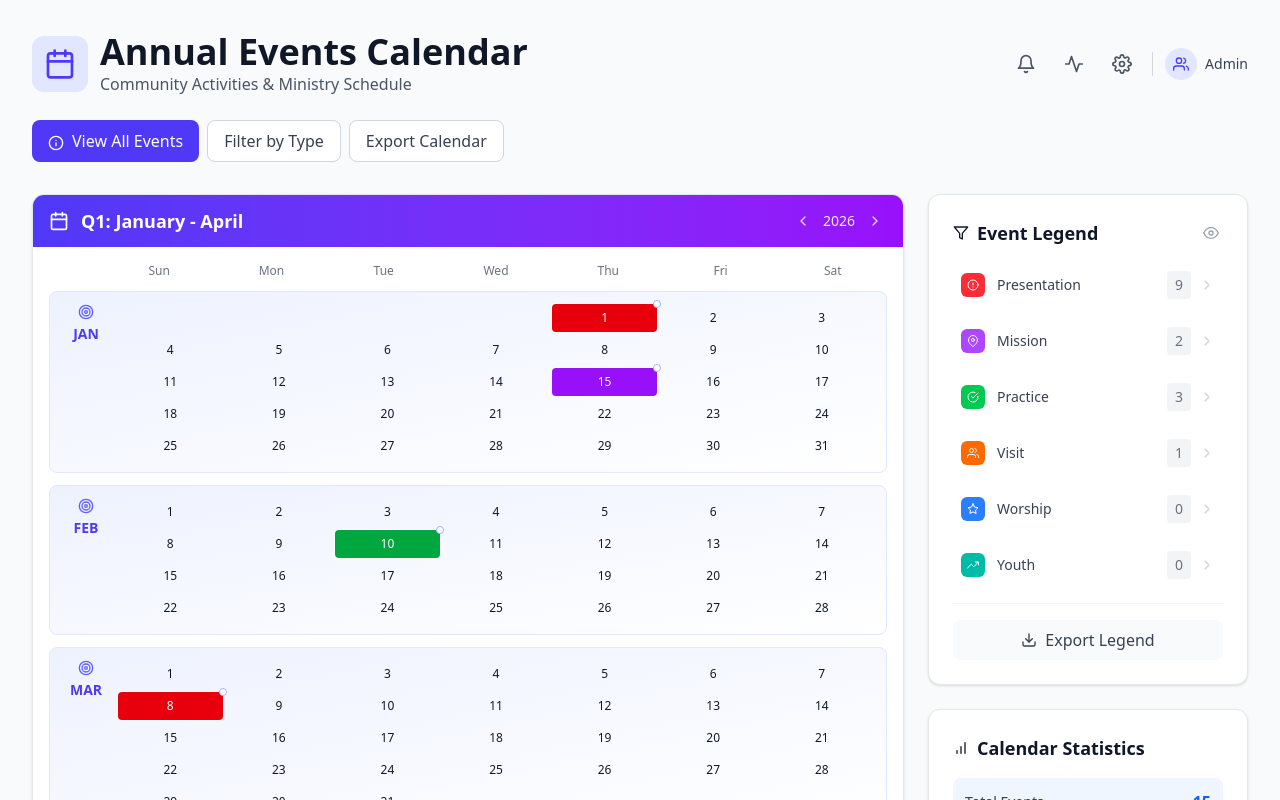
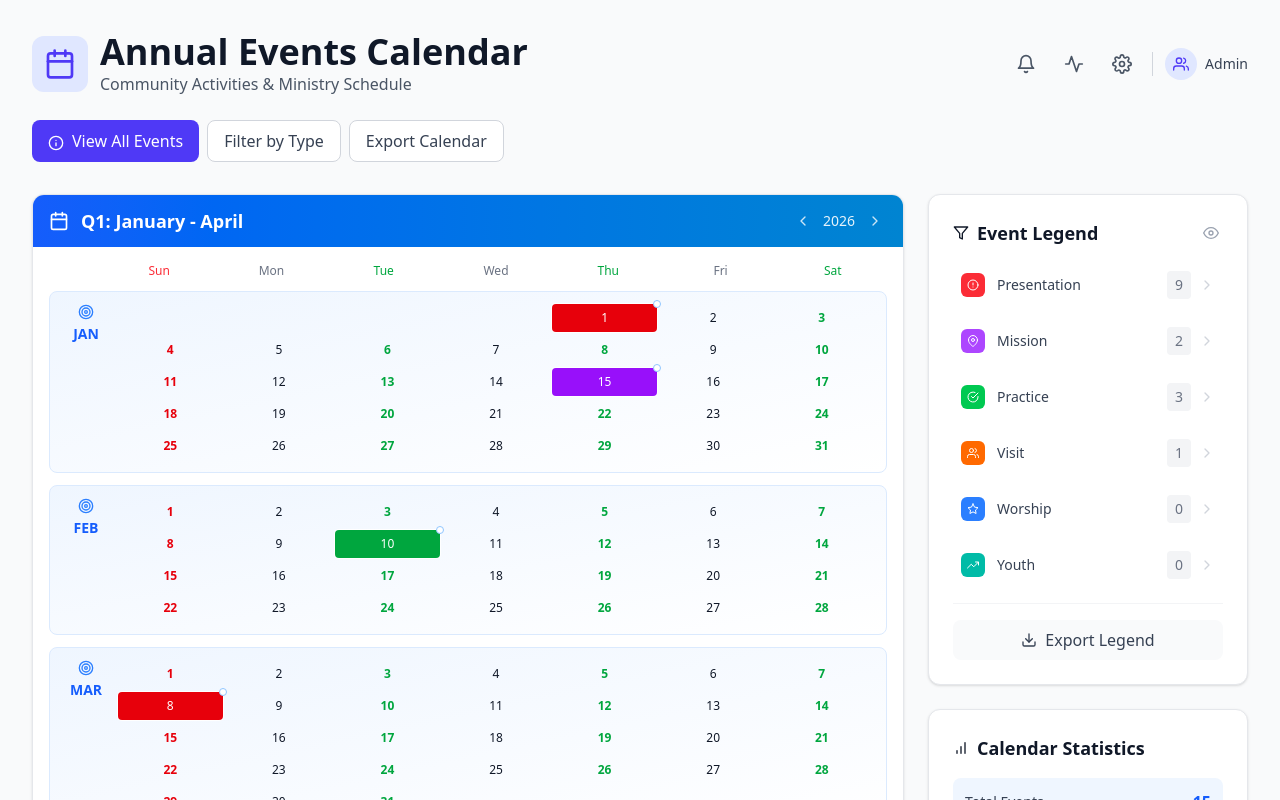
Before and after one commit to jeffkaberagithara-guru/pcea-calendar, a React (Vite) app: page / in a window 1280 px wide. Shown: the top 800 px of the page. Built offline with nearby package versions, Linux system fonts and the light colour scheme.

Commit message:
Updated Quarter one component.

```diff
--- a/src/components/QuarterOne.jsx
+++ b/src/components/QuarterOne.jsx
@@ -15,13 +15,13 @@ function QuarterOne({ events, onEventSelect, selectedEvent }) {
     ];
 
     const theme = {
-        headerGradient: "bg-gradient-to-r from-indigo-600 to-purple-600",
-        monthBgGradient: "bg-gradient-to-br from-indigo-50 to-white",
-        monthBorder: "border-indigo-100",
-        monthIconColor: "text-indigo-500",
-        monthTextColor: "text-indigo-600",
-        hoverBg: "hover:bg-indigo-50",
-        monthEventDotBorder: "border-indigo-300"
+        headerGradient: "bg-gradient-to-r from-blue-600 to-sky-600",
+        monthBgGradient: "bg-gradient-to-br from-blue-50 to-white",
+        monthBorder: "border-blue-100",
+        monthIconColor: "text-blue-500",
+        monthTextColor: "text-blue-600",
+        hoverBg: "hover:bg-blue-50",
+        monthEventDotBorder: "border-blue-300"
     };
 
     return (
@@ -48,8 +48,10 @@ function QuarterOne({ events, onEventSelect, selectedEvent }) {
                     <div className="flex items-center gap-2">
                         <div className="w-12 flex-shrink-0" />
                         <div className="flex gap-1 flex-1">
-                            {["Sun", "Mon", "Tue", "Wed", "Thu", "Fri", "Sat"].map((day) => (
-                                <div key={day} className="flex-1 min-w-[32px] text-center text-xs font-medium text-gray-500">
+                            {["Sun", "Mon", "Tue", "Wed", "Thu", "Fri", "Sat"].map((day, index) => (
+                                <div key={day} className={`flex-1 min-w-[32px] text-center text-xs font-medium ${index === 0 ? "text-red-500" :
+                                        (index === 2 || index === 4 || index === 6) ? "text-green-600" : "text-gray-500"
+                                    }`}>
                                     {day}
                                 </div>
                             ))}
@@ -95,6 +97,13 @@ function QuarterOne({ events, onEventSelect, selectedEvent }) {
                                                     const dayEvent = monthEvents.find((e) => e.day === day);
                                                     const isSelected = selectedEvent?.id === dayEvent?.id;
 
+                                                    // Determine text color based on day of week (if no event)
+                                                    let dayTextColor = "text-gray-900";
+                                                    if (!dayEvent) {
+                                                        if (dayIndex === 0) dayTextColor = "text-red-600 font-semibold";
+                                                        else if (dayIndex === 2 || dayIndex === 4 || dayIndex === 6) dayTextColor = "text-green-600 font-semibold";
+                                                    }
+
                                                     return (
                                                         <div
                                                             key={dayIndex}
@@ -102,7 +111,7 @@ function QuarterOne({ events, onEventSelect, selectedEvent }) {
                                                             className={`flex-1 min-w-[32px] h-7 flex items-center justify-center text-xs rounded cursor-pointer transition-all relative
                                 ${dayEvent
                                                                     ? `${getEventTypeColor(dayEvent.category)} text-white font-medium ring-2 ring-offset-1 ring-offset-white ${isSelected ? "ring-white scale-110" : "ring-transparent hover:ring-white/50"}`
-                                                                    : `text-gray-900 ${theme.hoverBg}`
+                                                                    : `${dayTextColor} ${theme.hoverBg}`
                                                                 }`}
                                                         >
                                                             {day}
```
